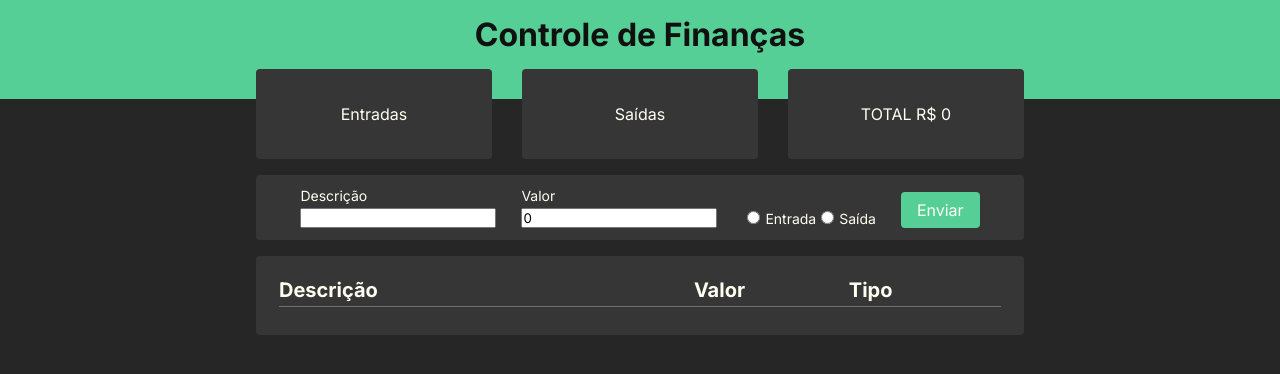
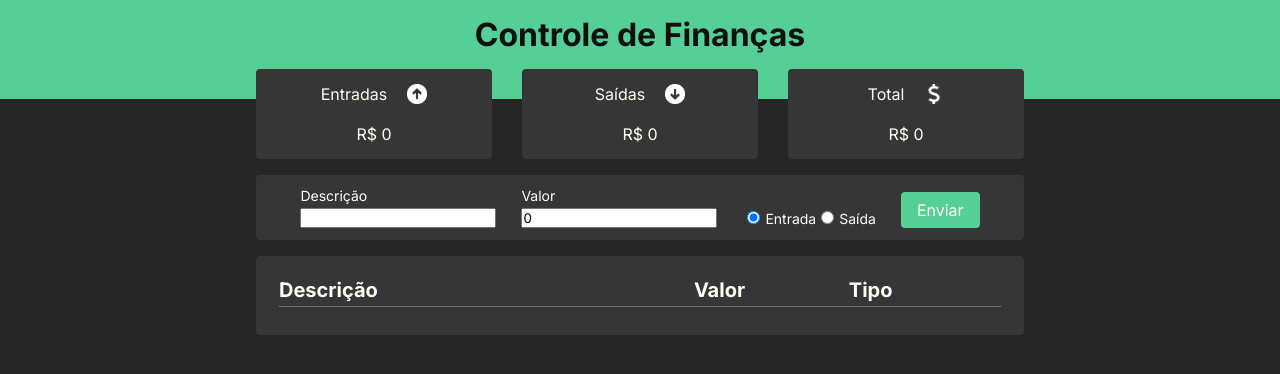
Before and after one commit to EduuBraga/ControleFinanceiro, a React (Vite) app: page / in a window 1280 px wide. Shown: the top 374 px of the page. Built offline with nearby package versions, Linux system fonts and the light colour scheme.

Commit message:
Feat: Separei os elementos em componentes

```diff
--- /dev/null
+++ b/src/components/CardsStatistics/index.jsx
@@ -0,0 +1,43 @@
+import React, { useContext } from "react"
+import { EntriesContext } from "../../provider/EntriesProvider"
+
+import entriedark from '../../assets/icons/entrie-dark.png'
+import entrieLight from '../../assets/icons/entrie-light.png'
+import outputDark from '../../assets/icons/output-dark.png'
+import outputLight from '../../assets/icons/output-light.png'
+import dollarDark from '../../assets/icons/dollar-dark.png'
+import dollarLight from '../../assets/icons/dollar-light.png'
+
+import { Container, CardsStatistic } from "./style"
+
+export function CardsStatistics() {
+  const { totalEntries, positiveEntries, negativeEntries } = useContext(EntriesContext)
+
+  return (
+    <Container>
+      <CardsStatistic>
+        <div>
+          Entradas
+          <img src={entrieLight} alt="ícone do dollar" />
+        </div>
+        R$ {positiveEntries}
+      </CardsStatistic>
+
+      <CardsStatistic>
+        <div>
+          Saídas
+          <img src={outputLight} alt="ícone do dollar" />
+        </div>
+        R$ {negativeEntries}
+      </CardsStatistic>
+
+      <CardsStatistic>
+        <div>
+          Total
+          <img src={dollarLight} alt="ícone do dollar" />
+        </div>
+        R$ {totalEntries}
+      </CardsStatistic>
+    </Container>
+  )
+}
--- /dev/null
+++ b/src/components/CardsStatistics/style.jsx
@@ -0,0 +1,33 @@
+import styled from "styled-components"
+
+export const Container = styled.section`
+  display: flex;
+  justify-content: center;
+  align-items: center;
+  gap: 30px;
+`
+
+export const CardsStatistic = styled.div`
+  display: flex;
+  flex-direction: column;
+  align-items: center;
+  justify-content: center;
+  gap: 20px;
+
+  width: 100%;
+  height: 90px;
+  color:  ${({theme})=> theme.color};
+  background-color: ${({theme})=> theme.bg2};
+  border-radius: 4px;
+
+  div{
+    display: flex;
+    align-items: center;
+    justify-content: space-between;
+    gap: 20px;
+  }
+
+  img{
+    width: 20px;
+  }
+`
--- /dev/null
+++ b/src/components/entriesCard/index.jsx
@@ -0,0 +1,34 @@
+import React, { useContext} from "react"
+import { EntriesContext } from "../../provider/EntriesProvider"
+
+import trashDark from '../../assets/icons/trash-dark.png'
+import trashLight from '../../assets/icons/trash-light.png'
+import entrie from '../../assets/icons/entrie.png'
+import entriedark from '../../assets/icons/entrie-dark.png'
+import entrieLight from '../../assets/icons/entrie-light.png'
+import output from '../../assets/icons/output.png'
+import outputDark from '../../assets/icons/output-dark.png'
+import outputLight from '../../assets/icons/output-light.png'
+
+import { Container, CardEntrie, WrapperTrash, ItemEntrie } from "./style"
+
+export function EntriesCard() {
+  const { entries } = useContext(EntriesContext)
+
+  return (
+    <Container>
+      {entries.map((item) =>
+        <CardEntrie key={item.id}>
+          <ItemEntrie >
+            <p>{item.description}</p>
+            <p>{item.value}</p>
+            {item.entrieType ? (<img src={entrie} alt="Ícone de entrada" />) : (<img src={output} alt="Ícone de saída" />)}
+          </ItemEntrie>
+          <WrapperTrash >
+            <img src={trashLight} alt="Ícone de lixeira" />
+          </WrapperTrash>
+        </CardEntrie>
+      )}
+    </Container>
+  )
+}
--- /dev/null
+++ b/src/components/entriesCard/style.jsx
@@ -0,0 +1,31 @@
+import styled from "styled-components"
+
+export const Container = styled.section`
+
+`
+
+export const CardEntrie = styled.main`
+display: grid;
+grid-template: auto / 90% auto;
+align-items:center;
+`
+
+export const ItemEntrie = styled.div`
+display: grid;
+grid-template: auto / 61% 21% 18%;
+align-items:center;
+gap: 25px;
+
+margin: 10px 15px ;
+color:  ${({theme})=> theme.color};
+
+img{
+  width: 20px;
+}
+`
+
+export const WrapperTrash = styled.div`
+img{
+  width: 30px;
+}
+`
--- a/src/components/home/index.jsx
+++ b/src/components/home/index.jsx
@@ -1,4 +1,4 @@
-import React, { useContext, useState } from "react"
+import React, { useContext, useEffect, useState } from "react"
 import { EntriesContext } from "../../provider/EntriesProvider"
 
 import trashDark from '../../assets/icons/trash-dark.png'
@@ -9,12 +9,13 @@ import entrieLight from '../../assets/icons/entrie-light.png'
 import output from '../../assets/icons/output.png'
 import outputDark from '../../assets/icons/output-dark.png'
 import outputLight from '../../assets/icons/output-light.png'
+import { EntriesCard } from "../entriesCard"
+import { CardsStatistics } from "../CardsStatistics"
 
-
-import { ContainerMain, ContainerHeader, ContainerCardsControls, ContainerForm, ContainerEntries, ItemEntrie, WrapperTrash, HeaderEntries, CardEntrie } from "./style"
+import { ContainerMain, ContainerHeader, ContainerForm, ContainerEntries, HeaderEntries } from "./style"
 
 export function Home() {
-  const { entries, AddEntrie, IdFromEntrie, totalEntries } = useContext(EntriesContext)
+  const { AddEntrie, IdFromEntrie } = useContext(EntriesContext)
 
   const [entrieType, setEntrieType] = useState(null)
   const [entrieDescription, setEntrieDescription] = useState("")
@@ -27,12 +28,7 @@ export function Home() {
       </ContainerHeader>
 
       <ContainerMain>
-        <ContainerCardsControls>
-          <div>Entradas</div>
-          <div>Saídas</div>
-          <div>TOTAL R$ {totalEntries}</div>
-        </ContainerCardsControls>
-
+        <CardsStatistics />
         <ContainerForm onSubmit={(e) => { e.preventDefault() }}>
           <div>
             <label>Descrição</label>
@@ -43,7 +39,7 @@ export function Home() {
             <input type="number" name="value" onChange={(e) => { setEntrieValue(e.target.value) }} value={entrieValue}></input>
           </div>
           <div>
-            <input onClick={() => { setEntrieType(true) }} type="radio" name="entrieType" value="entrada" />
+            <input onClick={() => { setEntrieType(true) }} type="radio" name="entrieType" value="entrada" defaultChecked />
             <label htmlFor="">Entrada</label>
             <input onClick={() => { setEntrieType(false) }} type="radio" name="entrieType" value="saida" />
             <label htmlFor="">Saída</label>
@@ -51,9 +47,7 @@ export function Home() {
           <button onClick={() => {
             AddEntrie(entrieDescription, entrieValue, entrieType)
             IdFromEntrie()
-          }}>
-            Enviar
-          </button>
+          }}>Enviar</button>
         </ContainerForm>
 
         <ContainerEntries>
@@ -65,18 +59,7 @@ export function Home() {
             </div>
             <span></span>
           </HeaderEntries>
-          {entries.map((item) =>
-            <CardEntrie>
-              <ItemEntrie key={item.id}>
-                <p>{item.description}</p>
-                <p>{item.value}</p>
-                {item.entrieType ? (<img src={entrie} alt="Ícone de entrada" />) : (<img src={output} alt="Ícone de saída" />)}
-              </ItemEntrie>
-              <WrapperTrash>
-                <img src={trashLight} alt="Ícone de lixeira" />
-              </WrapperTrash>
-            </CardEntrie>
-          )}
+          <EntriesCard></EntriesCard>
         </ContainerEntries>
       </ContainerMain>
     </>
--- a/src/components/home/style.jsx
+++ b/src/components/home/style.jsx
@@ -14,25 +14,6 @@ export const ContainerMain = styled.main`
   display: flex;
   flex-direction: column;
   gap: 16px;
-`
-
-export const ContainerCardsControls = styled.section`
-  display: flex;
-  justify-content: center;
-  align-items: center;
-  gap: 30px;
-
-  div{
-    display: flex;
-    align-items: center;
-    justify-content: center;
-
-    width: 100%;
-    height: 90px;
-    color:  ${({theme})=> theme.color};
-    background-color: ${({theme})=> theme.bg2};
-    border-radius: 4px;
-  }
 `
 
 export const ContainerForm = styled.form`
@@ -74,7 +55,6 @@ export const ContainerForm = styled.form`
   }
 `
 
-
 export const ContainerEntries = styled.section`
   border-radius: 4px;
   padding: 12px 8px;
@@ -102,29 +82,3 @@ export const HeaderEntries = styled.header`
     font-size: 20px;
   }
 `
-
-export const CardEntrie = styled.main`
-  display: grid;
-  grid-template: auto / 90% auto;
-  align-items:center;
-`
-
-export const ItemEntrie = styled.div`
-  display: grid;
-  grid-template: auto / 61% 21% 18%;
-  align-items:center;
-  gap: 25px;
-
-  margin: 10px 15px ;
-  color:  ${({theme})=> theme.color};
-
-  img{
-    width: 20px;
-  }
-`
-
-export const WrapperTrash = styled.div`
-  img{
-    width: 30px;
-  }
-`
--- a/src/provider/EntriesProvider.jsx
+++ b/src/provider/EntriesProvider.jsx
@@ -4,16 +4,18 @@ export const EntriesContext = createContext()
 
 export function EntriesProvider({ children }) {
   const [entries, setEntries] = useState([])
-  const [totalEntries, setTotalEntries] = useState(0)
   const [idEntrie, setIdEntrie] = useState(0)
 
+  const [totalEntries, setTotalEntries] = useState(0)
+  const [positiveEntries, setPositiveEntries] = useState(0)
+  const [negativeEntries, setNegativeEntries] = useState(0)
 
   function TransformInt(n) {
     return parseInt(n)
   }
 
-  function IdFromEntrie(){
-    setIdEntrie(prev=> prev + 1)
+  function IdFromEntrie() {
+    setIdEntrie(prev => prev + 1)
   }
 
   function AddEntrie(desc, value, entrieType) {
@@ -23,23 +25,31 @@ export function EntriesProvider({ children }) {
       entrieType: entrieType,
       id: idEntrie
     }
-
     setEntries([...entries, entrie])
   }
 
   useEffect(() => {
-    function getTotalValue(total, entrie) {
-      return total + entrie.value
-    }
-    const TotalProducts = entries.reduce(getTotalValue, 0)
-    setTotalEntries(TotalProducts)
+    const AllEntriePositive = entries.filter((i) => { return i.entrieType === true })
+    const AllEntrieNegative = entries.filter((i) => { return i.entrieType === false })
 
-    console.log(entries);
+    const totalValuePositive = AllEntriePositive.reduce((total, entrie) => { return total + entrie.value }, 0)
+    const totalValueNegative = AllEntrieNegative.reduce((total, entrie) => { return total + entrie.value }, 0)
 
+    setPositiveEntries(totalValuePositive)
+    setNegativeEntries(totalValueNegative)
+    setTotalEntries(totalValuePositive - totalValueNegative)
   }, [entries])
 
   return (
-    <EntriesContext.Provider value={{ entries, setEntries, AddEntrie , IdFromEntrie, totalEntries}}>
+    <EntriesContext.Provider value={{
+      entries,
+      setEntries,
+      AddEntrie,
+      IdFromEntrie,
+      totalEntries,
+      positiveEntries,
+      negativeEntries
+    }}>
       {children}
     </EntriesContext.Provider>
   )
```
Also changed, not shown: src/assets/icons/dollar-dark.png (added), src/assets/icons/dollar-light.png (added).
